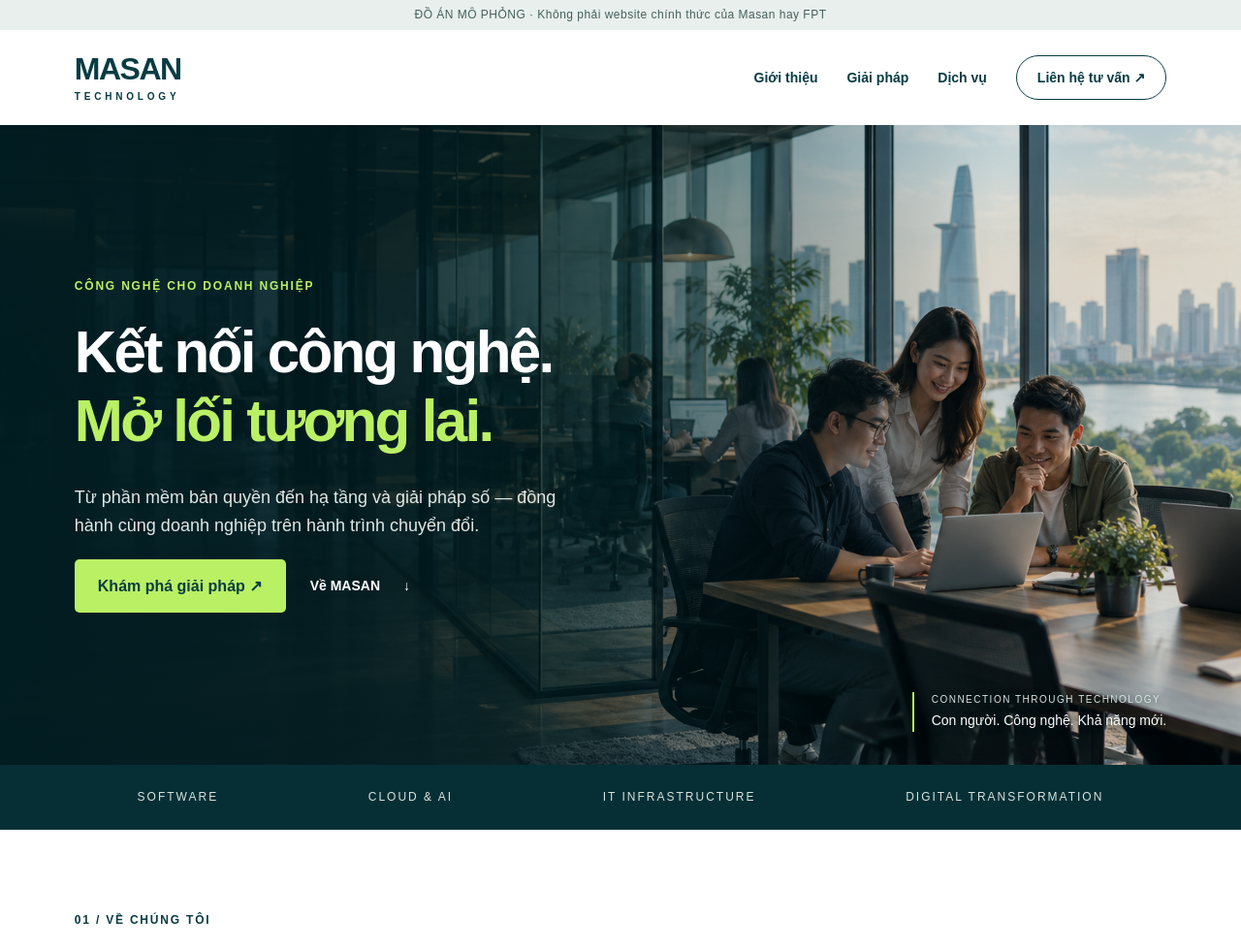
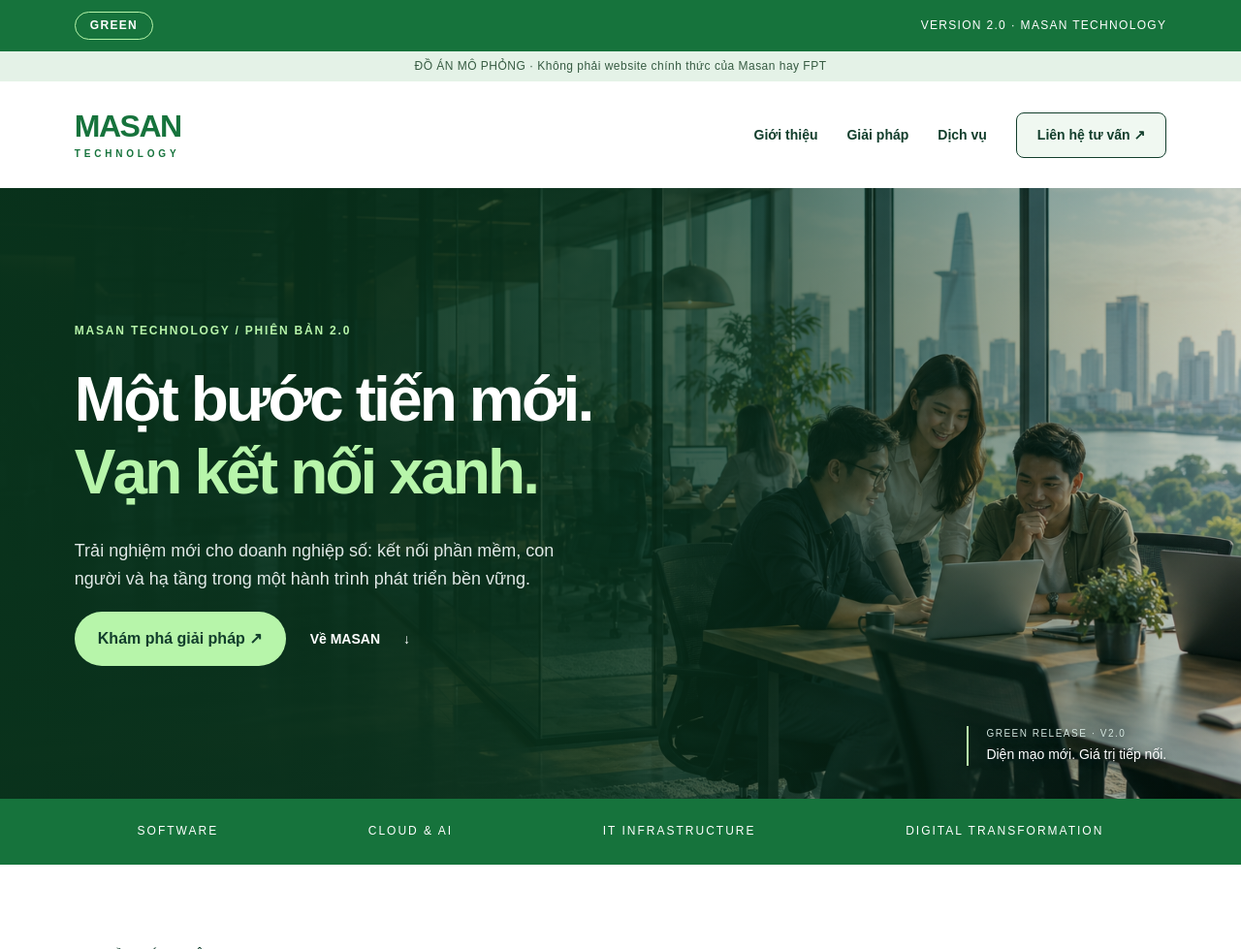
Before and after one commit to nvp1352/thaytam, a PHP site: page /index.php in a window 1280 px wide. Shown: the top 979 px of the page at 97% size. Run offline with PHP 8.4, Linux system fonts and the light colour scheme; data comes from the database, SQL or seed files in the repository.

Commit message:
Add Green v2 interface

```diff
--- a/app/bootstrap.php
+++ b/app/bootstrap.php
@@ -1,5 +1,6 @@
 <?php
 declare(strict_types=1);
+header('X-App-Version: green-v2.0');
 require_once __DIR__.'/images.php';
 ini_set('display_errors', '0');
 set_exception_handler(function(Throwable $ex): void { error_log((string)$ex); http_response_code(500); echo 'Hệ thống chưa xử lý được yêu cầu. Vui lòng kiểm tra cấu hình hoặc thử lại sau.'; });
@@ -31,5 +32,5 @@ function go(string $path): never {header('Location: '.$path, true, 303); exit;}
 function flash(string $s): void {$_SESSION['flash']=$s;}
 function notice(): void {if(isset($_SESSION['flash'])) {echo '<div class="notice" role="status">'.e($_SESSION['flash']).'</div>';unset($_SESSION['flash']);}}
 function textvalue(string $k,int $max): string { $v=trim((string)($_POST[$k]??'')); if($v==='' || preg_match_all('/./us',$v)>$max) throw new InvalidArgumentException('Vui lòng nhập đầy đủ thông tin, không vượt quá độ dài cho phép.'); return $v; }
-function head(string $title): void { echo '<!doctype html><html lang="vi"><head><meta charset="utf-8"><meta name="viewport" content="width=device-width, initial-scale=1"><meta name="description" content="Website mô phỏng MASAN: phần mềm, dịch vụ và giải pháp chuyển đổi số."><title>'.e($title).' | MASAN</title><link rel="icon" href="assets/favicon.svg"><link rel="stylesheet" href="assets/style.css"></head><body><div class="demo">ĐỒ ÁN MÔ PHỎNG · Không phải website chính thức của Masan hay FPT</div><header class="header"><a class="brand" href="index.php">MASAN<span>TECHNOLOGY</span></a><nav aria-label="Điều hướng chính"><a href="index.php#about">Giới thiệu</a><a href="index.php#solutions">Giải pháp</a><a href="index.php#services">Dịch vụ</a><a class="nav-cta" href="index.php#contact">Liên hệ tư vấn ↗</a></nav></header>'; }
+function head(string $title): void { echo '<!doctype html><html lang="vi"><head><meta charset="utf-8"><meta name="viewport" content="width=device-width, initial-scale=1"><meta name="description" content="Website mô phỏng MASAN: phần mềm, dịch vụ và giải pháp chuyển đổi số."><title>'.e($title).' | MASAN</title><link rel="icon" href="assets/favicon.svg"><link rel="stylesheet" href="assets/style.css"><link rel="stylesheet" href="assets/green.css?v=2"></head><body><div class="release-bar"><strong>GREEN</strong><span>VERSION 2.0 · MASAN TECHNOLOGY</span></div><div class="demo">ĐỒ ÁN MÔ PHỎNG · Không phải website chính thức của Masan hay FPT</div><header class="header"><a class="brand" href="index.php">MASAN<span>TECHNOLOGY</span></a><nav aria-label="Điều hướng chính"><a href="index.php#about">Giới thiệu</a><a href="index.php#solutions">Giải pháp</a><a href="index.php#services">Dịch vụ</a><a class="nav-cta" href="index.php#contact">Liên hệ tư vấn ↗</a></nav></header>'; }
 function foot(): void {echo '<footer><a class="brand" href="index.php">MASAN<span>TECHNOLOGY</span></a><p>Website phục vụ học tập. Tên sản phẩm và nội dung là dữ liệu minh họa.</p><div class="footer-links"><a href="references.php">Nguồn tham khảo</a><a href="admin.php">Quản trị</a></div></footer></body></html>';}
--- a/public/index.php
+++ b/public/index.php
@@ -20,7 +20,7 @@ head($detail ? $detail['title'] : 'Giải pháp công nghệ cho doanh nghiệp'
 if($detail): ?>
 <main class="detail section"><img class="detail-image" src="assets/<?=e(offering_image($detail))?>" alt="<?=e('Ảnh minh họa: '.$detail['title'])?>" width="1536" height="1024"><a class="eyebrow" href="index.php#solutions">← TẤT CẢ GIẢI PHÁP</a><h1><?=e($detail['title'])?></h1><p class="lead"><?=e($detail['summary'])?></p><div class="prose"><?=nl2br(e($detail['description']))?></div><p class="muted">Giải pháp minh họa trong đồ án. <a class="source-inline" href="references.php">Xem nguồn tham khảo và phạm vi demo ↗</a></p><a class="button" href="index.php#contact">Trao đổi nhu cầu ↗</a></main>
 <?php else: ?>
-<main><section class="hero hero-photo"><img class="hero-image" src="assets/technology-team.png" alt="Minh họa đội ngũ công nghệ làm việc trong văn phòng hiện đại" width="1536" height="1024" fetchpriority="high"><div class="hero-copy"><p class="eyebrow">CÔNG NGHỆ CHO DOANH NGHIỆP</p><h1>Kết nối công nghệ.<br><em>Mở lối tương lai.</em></h1><p>Từ phần mềm bản quyền đến hạ tầng và giải pháp số — đồng hành cùng doanh nghiệp trên hành trình chuyển đổi.</p><div class="actions"><a class="button" href="#solutions">Khám phá giải pháp ↗</a><a class="textlink" href="#about">Về MASAN <span>↓</span></a></div></div><div class="hero-caption"><span>CONNECTION THROUGH TECHNOLOGY</span><b>Con người. Công nghệ. Khả năng mới.</b></div></section>
+<main><section class="hero hero-photo"><img class="hero-image" src="assets/technology-team.png" alt="Minh họa đội ngũ công nghệ làm việc trong văn phòng hiện đại" width="1536" height="1024" fetchpriority="high"><div class="hero-copy"><p class="eyebrow">MASAN TECHNOLOGY / PHIÊN BẢN 2.0</p><h1>Một bước tiến mới.<br><em>Vạn kết nối xanh.</em></h1><p>Trải nghiệm mới cho doanh nghiệp số: kết nối phần mềm, con người và hạ tầng trong một hành trình phát triển bền vững.</p><div class="actions"><a class="button" href="#solutions">Khám phá giải pháp ↗</a><a class="textlink" href="#about">Về MASAN <span>↓</span></a></div></div><div class="hero-caption"><span>GREEN RELEASE · V2.0</span><b>Diện mạo mới. Giá trị tiếp nối.</b></div></section>
 <div class="topics"><span>SOFTWARE</span><span>CLOUD & AI</span><span>IT INFRASTRUCTURE</span><span>DIGITAL TRANSFORMATION</span></div>
 <section class="section about" id="about"><div><p class="eyebrow">01 / VỀ CHÚNG TÔI</p><h2>Công nghệ thiết thực.<br>Giá trị bền vững.</h2><img class="about-image" src="assets/team-workspace.png" alt="Minh họa đội ngũ chuyên gia cùng thảo luận giải pháp" width="1536" height="1024" loading="lazy" decoding="async"></div><div><p class="lead">Giải quyết những bài toán hôm nay, xây nền tảng cho ngày mai.</p><p>MASAN cung cấp phần mềm, thiết kế hệ thống và triển khai các giải pháp chuyển đổi số cho tổ chức, doanh nghiệp.</p><p class="muted">Từ tư vấn, thiết kế đến triển khai và vận hành — giải pháp được xây dựng theo nhu cầu của từng tổ chức.</p></div></section>
 <section class="section solutions" id="solutions"><div class="section-top"><div><p class="eyebrow">02 / PHẦN MỀM & NỀN TẢNG</p><h2>Giải pháp cho từng nhu cầu.</h2></div><span class="muted">Tối ưu vận hành, kết nối con người.</span></div><div class="grid">
--- /dev/null
+++ b/public/version.json
@@ -0,0 +1 @@
+{"environment":"green","version":"2.0","application":"masan"}
```
Also changed, not shown: public/assets/green.css (added).
